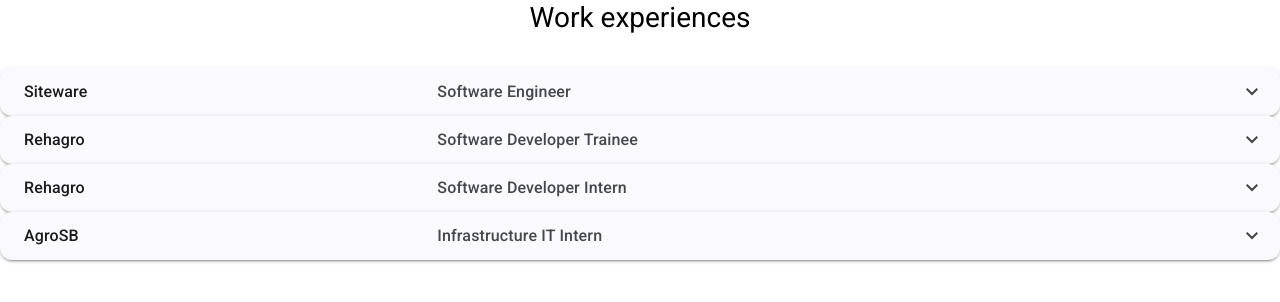
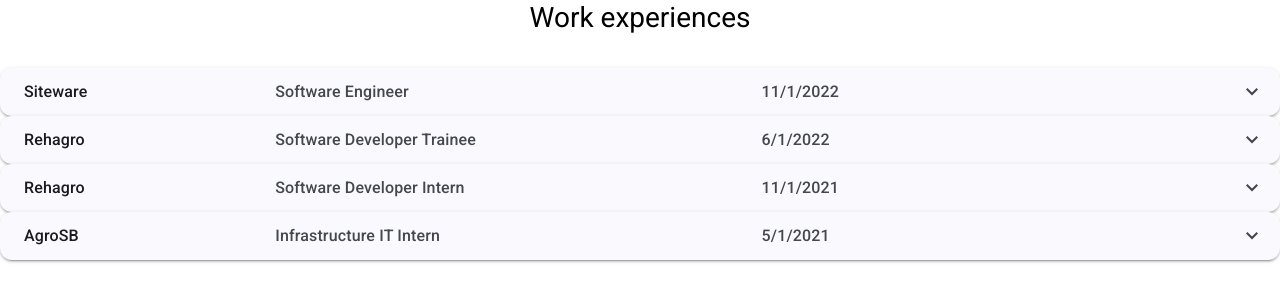
Before and after one commit to Raffael-Eloi/portifolio, an Angular app: page /work-expeciences in a window 1280 px wide. Shown: the top 302 px of the page. Built offline with nearby package versions, Linux system fonts and the light colour scheme.

Commit message:
have start date (GREEN)

```diff
--- a/src/app/work-experiences/work-experiences.component.html
+++ b/src/app/work-experiences/work-experiences.component.html
@@ -9,6 +9,9 @@
             <mat-panel-description>
                 {{ workExperience.position }}
             </mat-panel-description>
+            <mat-panel-description>
+                {{ workExperience.startDate.toLocaleDateString() }}
+            </mat-panel-description>
         </mat-expansion-panel-header>
         <ul>
             <li *ngFor="let activity of workExperience.activitiesDescription">
```
